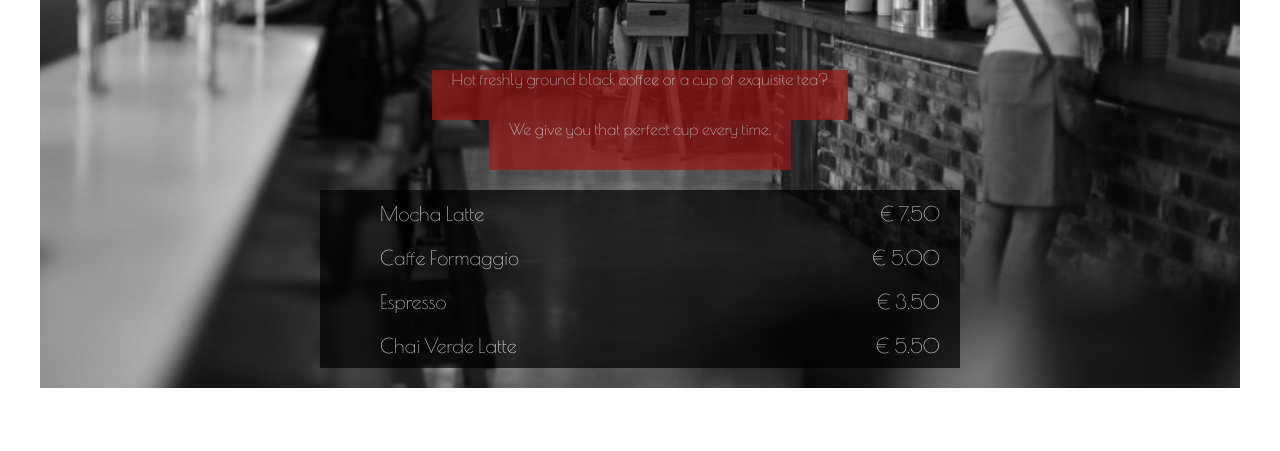
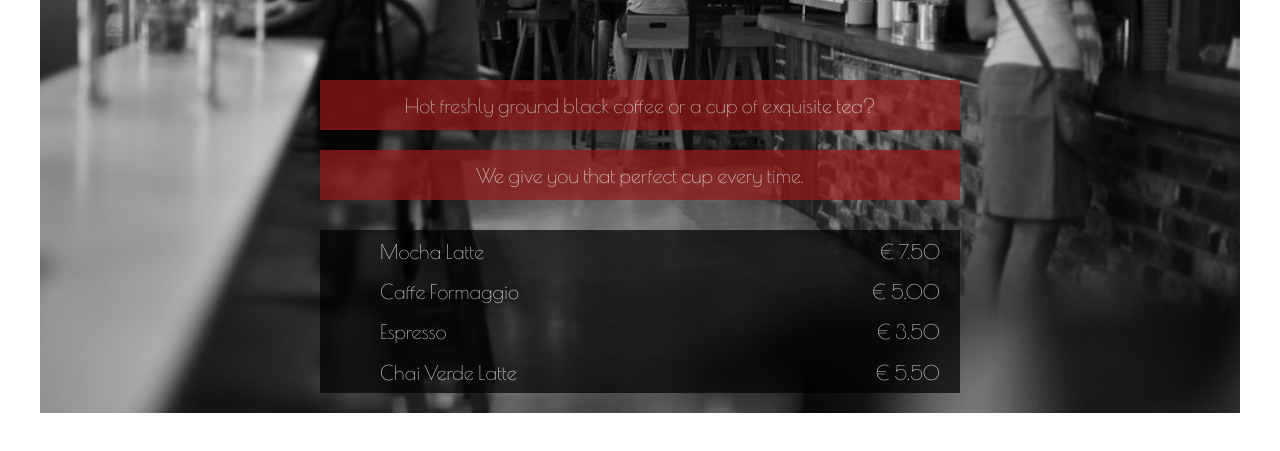
Before and after one commit to kw222mi/caffeRetro, a plain HTML site: page index.html in a window 1280 px wide. Shown: the part 307-758 px from the top of the page. Drawn offline with nearby package versions, Linux system fonts and the light colour scheme; a script that the page names is missing; a web font is replaced by a local one.

Commit message:
center text on red

```diff
--- a/style.css
+++ b/style.css
@@ -52,31 +52,35 @@ main {
 .hot-container {
     background-image: url("img/hot.jpg");
     margin-top: 0;
-
-    /* Full height */
-        height: 100%;
-
-        /* Center and scale the image nicely */
-        background-position: center;
-        background-repeat: no-repeat;
-        background-size: cover;
+    height: 100%;
+    background-position: center;
+    background-repeat: no-repeat;
+    background-size: cover;
 }
 
 .hot-text-container {
     display: flex;
     flex-direction: column;
+
 }
 
 .hot-text {
+    display: flex;
     height: 50px;
     font-family: 'Poiret One', sans-serif;
+    font-size: 20px;
     background-color: rgb(155, 24, 24);
     opacity: 70%;
     color: white;
     padding-left: 20px;
     padding-right: 20px;
-    margin: auto;
+    margin: 10px auto;
+    width: 50%;
+    justify-content: center;
+    align-items: center;
+
 }
+
 
 .hot-price {
     background-color: black;
@@ -98,7 +102,7 @@ main {
         justify-content: space-between;
         padding-top: 0px;
         padding-bottom: 0;
-        line-height:  .2em;
+        line-height:  .01;
         padding-left: 20px;
         padding-right: 20px;
 }
```
Also changed, not shown: index.html (+1 -1 lines).
